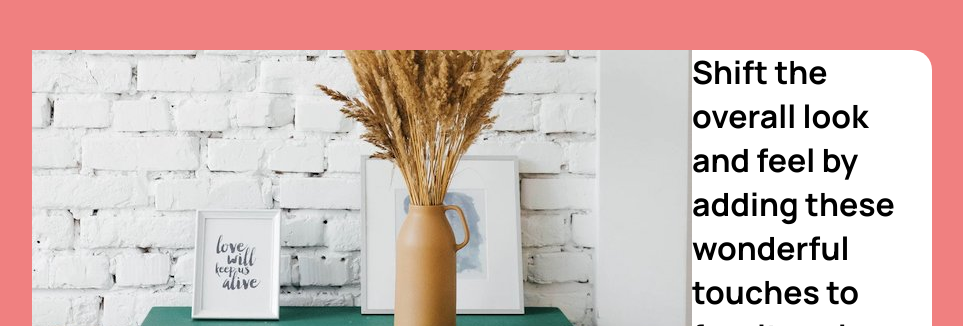
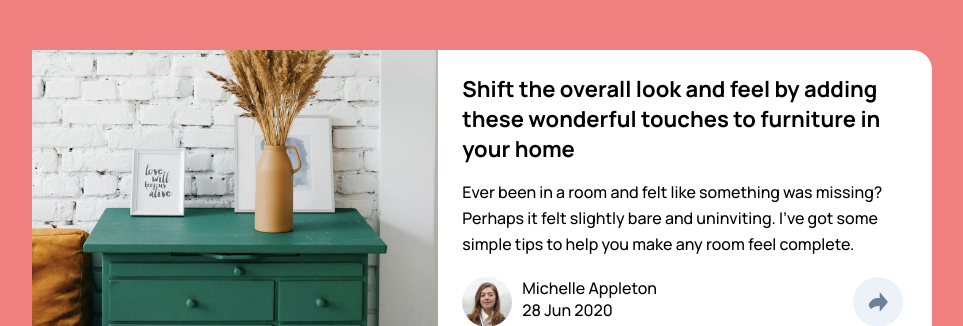
Before and after one commit to femas1/article-preview-component, a plain HTML site: page index.html in a window 1280 px wide. Shown: the part 180-506 px from the top of the page, without its empty margins (158-1121 px from the left). Drawn offline with Linux system fonts and the light colour scheme.

Commit message:
added css styling

```diff
--- a/index.html
+++ b/index.html
@@ -36,7 +36,9 @@
         </p>
 
         <div class="user">
-      <div class="user__photo"></div>
+      <div class="user__photo">
+        <img src="images/avatar-michelle.jpg" alt="avatar-michelle">
+      </div>
       <div class="user__user">
         <div class="user__user__name">Michelle Appleton</div>
         <div class="user__user__date">28 Jun 2020</div>
@@ -45,7 +47,7 @@
         </div>
 
         <div class="share-popup">
-      <div class="share-popup__text">Share</div>
+      <div class="share-popup__text hidden">Share</div>
       <img src="images/icon-facebook.svg" alt="facebook-icon" class="share-popup__icon">
       <img src="images/icon-twitter.svg" alt="twitter-icon" class="share-popup__icon">
       <img src="images/icon-pinterest.svg" alt="pinterest-icon" class="share-popup__icon">
--- a/style.css
+++ b/style.css
@@ -19,6 +19,50 @@ body {
     width: 900px;
     height: 325px;
     border-radius: 20px;
-
     display: flex;
 }
+
+.article-picture img{
+    height: 325px;
+}
+
+.article {
+    padding: 1.5rem;
+}
+
+.article-heading {
+    font-size: 22px;
+}
+
+.article-text {
+    font-size: 16px;
+    line-height: 26px;
+    margin-top: 15px;
+}
+
+.user {
+    display: flex;
+    margin-top: 20px;
+}
+
+.user__share {
+    margin-left: auto;
+    height: 50px;
+    width: 50px;
+    padding: 15px;
+    border-radius: 50%;
+    background-color: hsl(210, 46%, 95%);
+    margin-right: 5px;
+}
+
+.user__user {
+    margin-left: 10px;
+}
+.user__photo img {
+   height: 50px;
+   border-radius: 50%;
+}
+
+.hidden {
+    display: none;
+}
```
